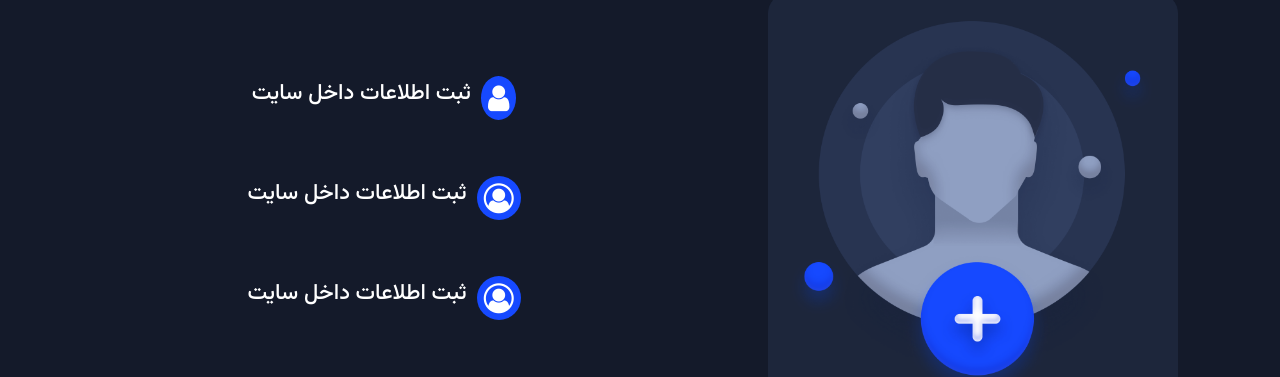
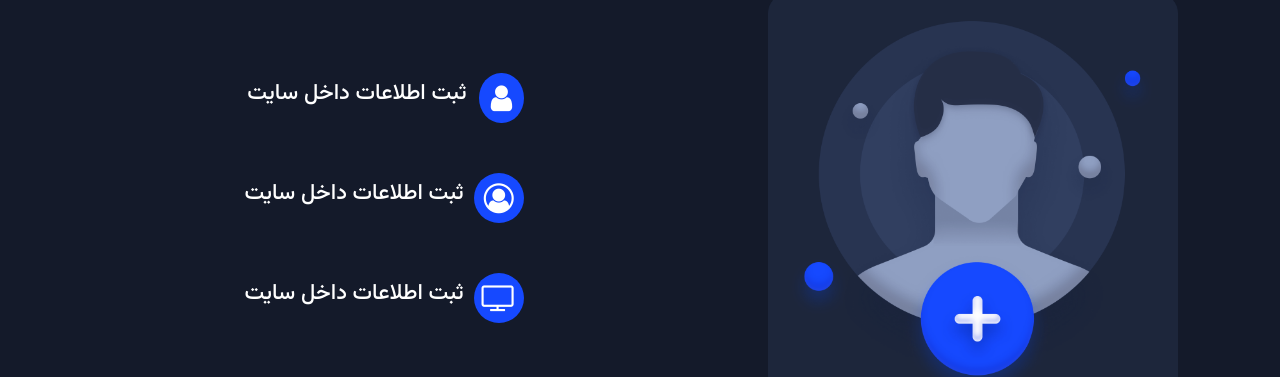
Before and after one commit to Amiraliansaripour/PerfectCodeNew, a React (Create React App) app: page / in a window 1280 px wide. Shown: the part 2119-2496 px from the top of the page. Built offline with nearby package versions, Linux system fonts and the light colour scheme.

Commit message:
Guide Section Responsive

```diff
--- a/src/components/Home/Guide/Guide.css
+++ b/src/components/Home/Guide/Guide.css
@@ -50,7 +50,9 @@
   align-items: center;
   justify-content: center;
   text-align: center;
-  padding: 7px;
+  width: 50px;
+  height: 50px;
+  padding: 10px;
   margin-left: 10px;
   border-radius: 50%;
   background-color:#1649FF ;
@@ -62,4 +64,28 @@
 
 .guide-box h3 {
   font-size: 22px;
+  text-align: center;
+  width: 100%;
 }
+
+
+@media only screen and (max-width: 830px) {
+  .guide-section{
+    flex-direction: column;
+  }
+  .guide-img{
+    padding: 10px;
+    width: 100%;
+  }
+  .guide-text{
+    padding: 0 20px;
+    width: 100%;
+  }
+  .guide-box{
+    width: 100%;
+  }
+  .guide-img img {
+    width: 100%;
+    height: 100%;
+  }
+}
--- a/src/components/Home/Guide/Guide.jsx
+++ b/src/components/Home/Guide/Guide.jsx
@@ -27,7 +27,7 @@ const Guide = () => {
 
           <div className="guide-box">
             <div className="icon-box">
-              <i className="fa fa-user-circle-o"></i>
+              <i className="fa fa-television"></i>
             </div>
             <h3>ثبت اطلاعات داخل سایت</h3>
           </div>
```
